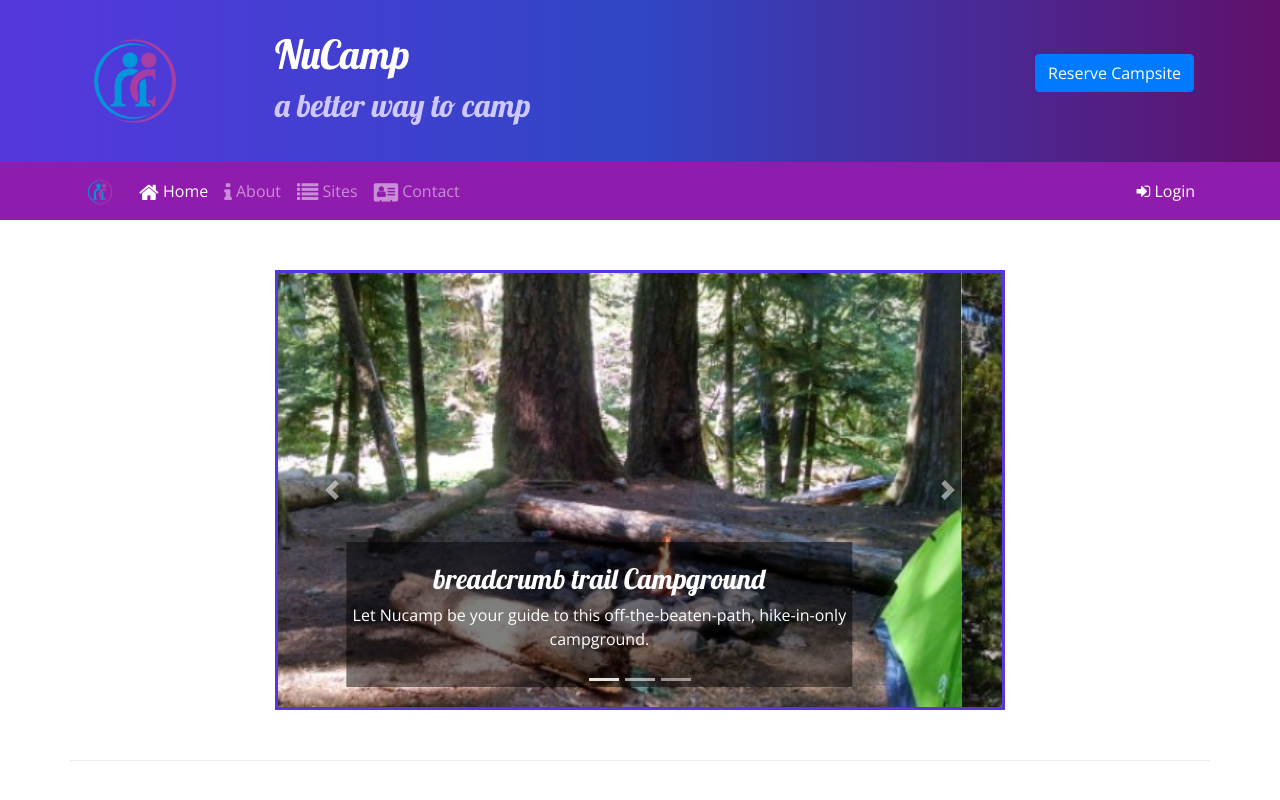
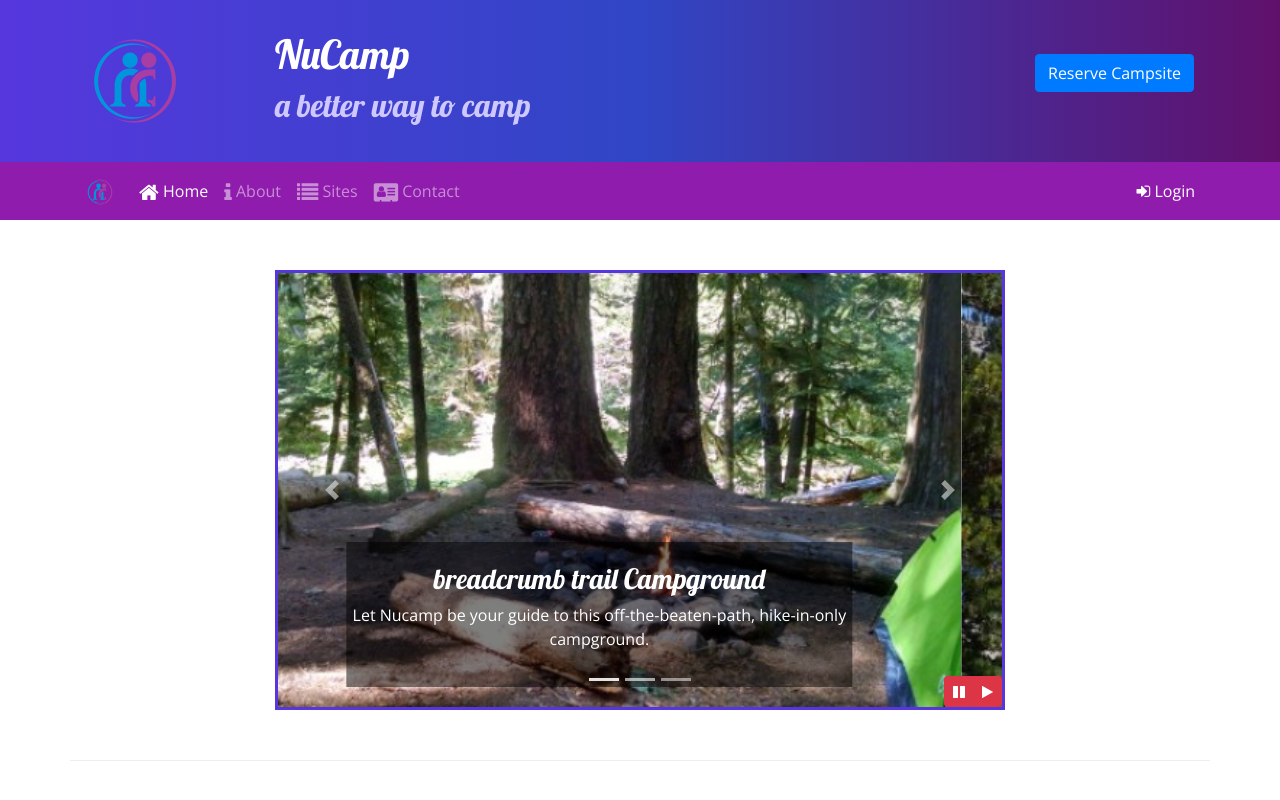
Before and after one commit to imrankhalifa/nucamps, a website: page index.html in a window 1280 px wide. Shown: the top 800 px of the page. Drawn offline with nearby package versions, Linux system fonts and the light colour scheme.

Commit message:
jquary ex_1

```diff
--- a/css/styles.css
+++ b/css/styles.css
@@ -46,3 +46,9 @@ header h2 {
 .carousel {
     border: solid #5637DD;
 }
+#carouselButton{
+    position: absolute;
+    right:0;
+    bottom:0;
+    z-index: 100;
+}
--- a/index.html
+++ b/index.html
@@ -74,7 +74,6 @@
                                     <label class="btn btn-primary"  >
                                       <input type="radio" name="siteType" id="siteRV"  class="bg-info"> RV
                                     </label>
-
                                 </div>
                             </div>
                             <div class="form-group row offset-md-0">
@@ -117,7 +116,6 @@
             </div>
         </div>
     </nav>
-
     <div id="loginModal" class="modal fade" role="dialog">
         <div class="modal-dialog" role="document">
             <div class="modal-content">
@@ -150,8 +148,6 @@
                                 <button type="button" class="btn btn-secondary btn-sm ml-auto" data-dismiss="modal">Cancel</button>
                                 <button type="submit" class="btn btn-primary btn-sm ml-1">Sign in</button>
                             </div>
-
-
                         </form>
                     </div>
                 </div>
@@ -201,6 +197,15 @@
                         <span class="carousel-control-next-icon"></span>
                         <span class="sr-only">Next</span>
                         </a>
+                        <!-- code block for jqueary start here -->
+                        <div class="btn-group" id="carouselButton">
+                            <button class="btn btn-danger btn-sm" id="carouselPause">
+                                <i class="fa fa-pause"></i>
+                            </button>
+                            <button class="btn btn-danger btn-sm" id="carouselPlay">
+                                <i class="fa fa-play"></i>
+                             </button>
+                        </div>
                     </div>
             </div>
         </div>
@@ -332,6 +337,19 @@
             $('[data-toggle="tooltip"]').tooltip()
         })
     </script>-->
+<script>
+    $(function(){
+
+            $(".carousel").carousel({interval:2000});
+            $("#carouselPause").click(function(){
+                $(".carousel").carousel("pause");
+            });
+            $("#carouselPlay").click(function(){
+                $(".carousel").carousel("cycle");
+            });
+    });
+
+</script>
 
 </body>
 </html>
```
